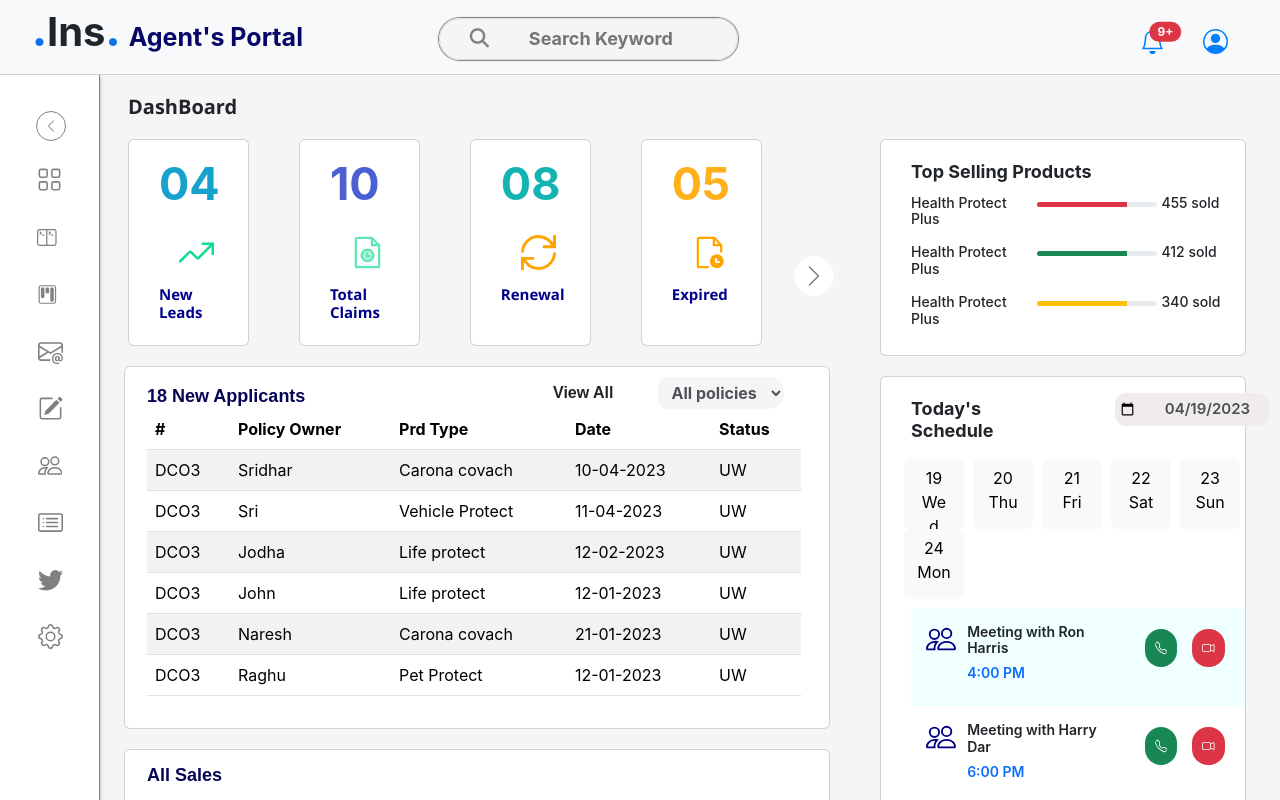
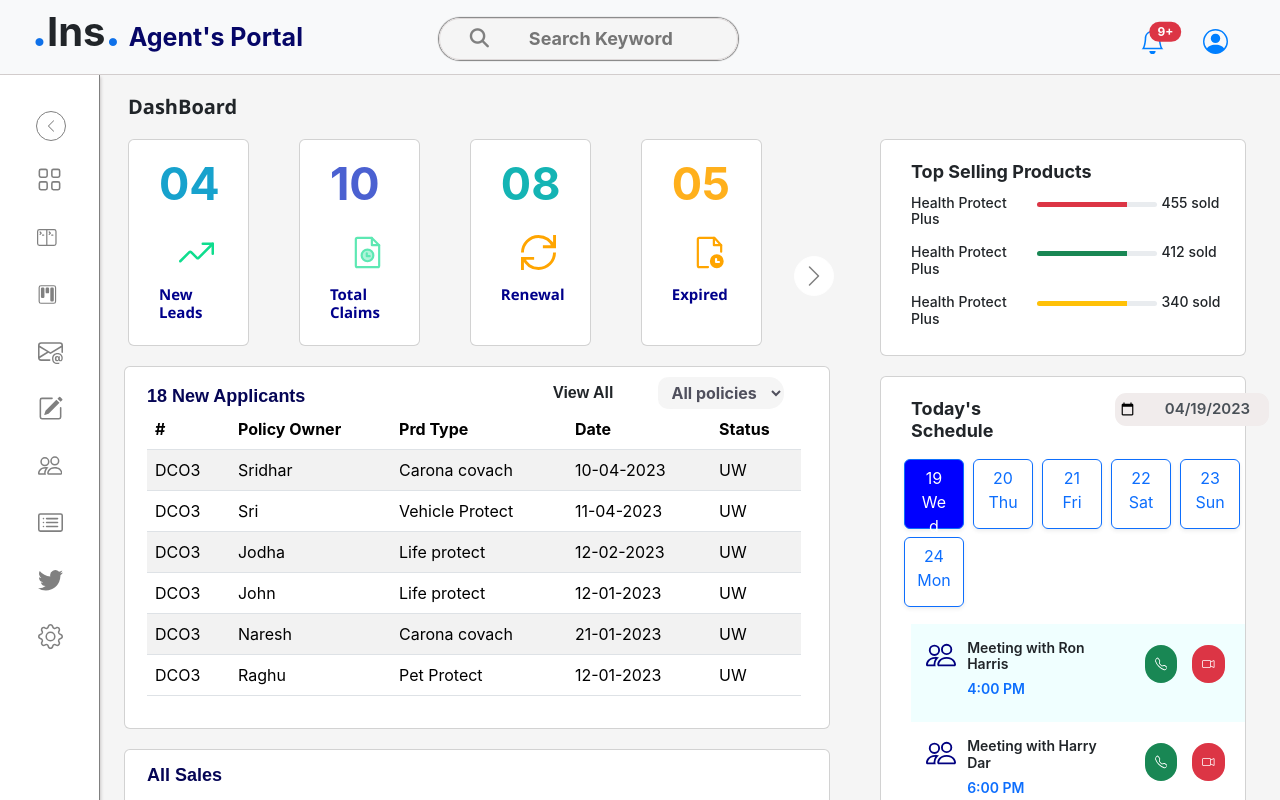
Before and after one commit to sridharshree303/insuranceapp, a React (Create React App) app: page / in a window 1280 px wide. Shown: the top 800 px of the page. Built offline with nearby package versions, Linux system fonts and the light colour scheme.

Commit message:
commit #16
updated dynamic calender

```diff
--- a/src/components/DashBoard.js
+++ b/src/components/DashBoard.js
@@ -17,6 +17,10 @@ const DashBoard = () => {
         day: '',
     });
 
+    //button handler
+    const [isActive, setIsActive] = useState(true);
+    const [activeButton,setActiveButton] = useState(0);
+
     const nextDate = [];
     const nextDateHandler = (ee) => {
 
@@ -33,20 +37,34 @@ const DashBoard = () => {
 
             //day
             const dayOfWk = daysOfWeek[next.getDay()];
-            // console.log(formattedDate + "--" + dayOfWk);
 
             nextDate.push({ date: formattedDate, day: dayOfWk });
         }
-        // console.log(nextDate)
     }
 
     nextDateHandler();
 
     const dateHandler = (e) => {
         e.preventDefault();
-        // console.log(e.target.value);
         setDate(e.target.value);
+        setActiveButton(0);
     }
+
+    const handleClick = (index) => {
+        setActiveButton(index);
+        setIsActive(true);
+        console.log(isActive);
+        console.log(index);
+    }
+
+    const buttonStyle = {
+        backgroundColor: isActive ? 'blue' : 'white',
+        color : isActive ? 'white' : 'blue',
+    };
+
+    useEffect(()=>{},[activeButton])
+
+
 
     return (
         <div className='row dashContent'>
@@ -214,7 +232,11 @@ const DashBoard = () => {
 
                             nextDate.map((data, key) => {
                                 if (key < 6) {
-                                    return <button key={key} className='col-2 calender  btn btn-light'><p>{data.date}<br />{data.day}</p></button>
+                                    if(key === activeButton){
+                                        return <button key={key} style={buttonStyle} onClick={() => handleClick(key)} className='col-2 calender btn btn-outline-primary shadow-sm mb-2 rounded '><p>{data.date}<br />{data.day}</p></button>
+                                    }else{
+                                        return <button key={key} onClick={() => handleClick(key)} className='col-2 calender btn btn-outline-primary shadow-sm mb-2 rounded '><p>{data.date}<br />{data.day}</p></button>
+                                    }
                                 }
                             })
 
```
